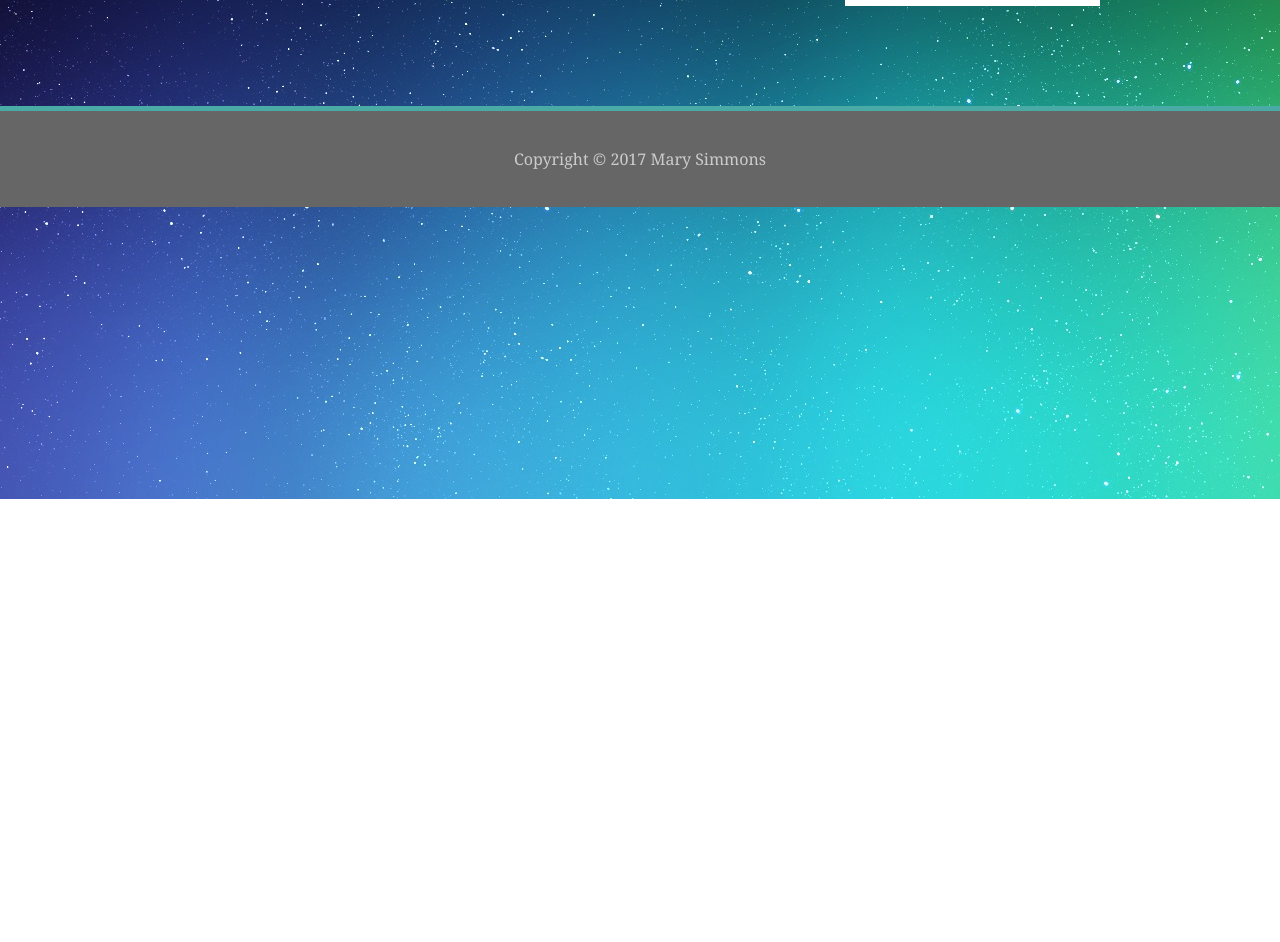
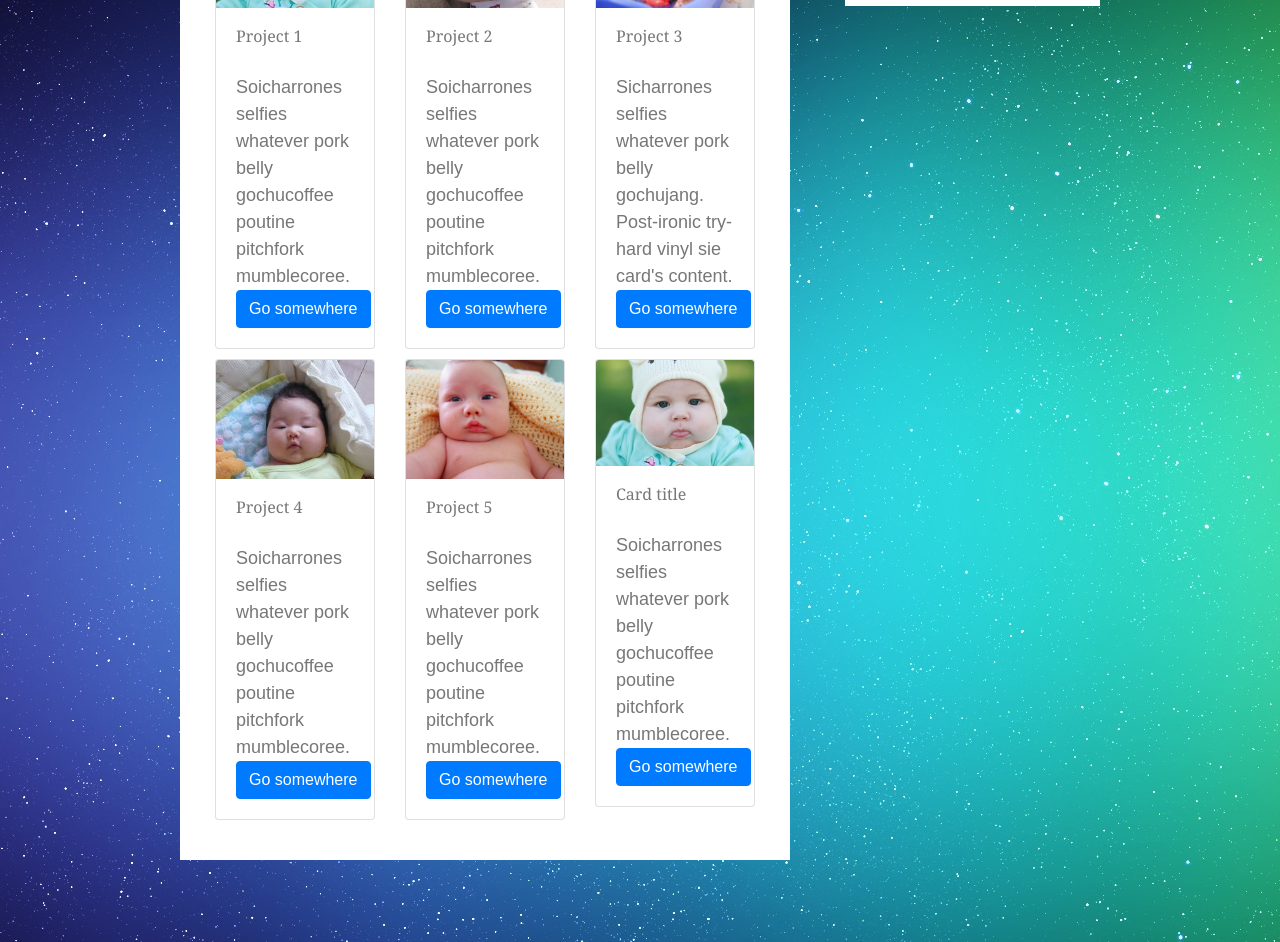
Before and after one commit to mksimmons89/Bootstrap-Portfolio, a plain HTML site: page HW-portfolio.html in a window 1280 px wide. Shown: the part 301-1243 px from the top of the page. Before the commit the page ends 800 px from the top, so only its background shows below. Drawn offline with nearby package versions, Linux system fonts and the light colour scheme.

Commit message:
2nd commit

```diff
--- a/HW-portfolio.html
+++ b/HW-portfolio.html
@@ -54,21 +54,88 @@
 			<section id="part1">
 				<h2>Portfolio</h2>
 
-				put boxes here
-				<!-- <p 	<div class="container clearfix">
-				<img id="profileimage" src="assets/headshot.png" width="100px" alt="mary">
-				My position as executive assistant involves consistent contact and collaboration with everyone in the company, often times the President, to accomplish office and offsite initiatives that our managers and president envision. I was solely responsible for updating the old WSSI website using code-based software, and worked with a small team of marketing professionals within the company to develop and launch the new website with a more user-friendly platform, and currently maintain several features of this new website. I also assist the Market Manager with RFP/RFQ responses by maintaining precise and professional communication with Prime Contractors and Subcontractors, and providing them with accurate and detailed information as requested for proposals.
 
-				<br><br>
-				In addition to this specific experience, my general experience includes years of interpersonal and fast-paced multitasking skills in the fine dining industry. I also learned the ins and outs of running an environmentally-conscious organic home goods business during my internship at college.
-				I believe that my business internship, hospitality experience, and the countless skills I acquired as a marketing assistant have greatly contributed to my ability to work in a fast-paced environment, learn new information and skills quickly and easily, and see and understand the big picture of any industry.
-				My technical skills include proficiency in: Microsoft Office Suite (Word, Outlook, Excel, Powerpoint), Adobe Acrobat, Adobe PhotoShop, Adobe Dreamweaver CC, Constant Contact, and SquareSpace and Cosential.</p> -->
-			</section>
-			</div>
-		</div>
+
+<!-- Boxy boostrap begins -->
+				<div class="container" id="portfolioblocks">
+				  <div class="row" id="row1">
+				    <div class="col-sm">
+																	<div class="card" style="width: 10rem;">
+											<img class="card-img-top" src="assets/chub1.jpg" alt="Card image cap">
+											<div class="card-body">
+												<h4 class="card-title">Project 1</h4>
+												<p class="card-text">Soicharrones selfies whatever pork belly gochucoffee poutine pitchfork mumblecoree.</p>
+												<a href="#" class="btn btn-primary">Go somewhere</a>
+											</div>
+										</div>
+				    </div>
+				    <div class="col-sm">
+																	<div class="card" style="width: 10rem;">
+											<img class="card-img-top" src="assets/chub2.jpg" alt="Card image cap">
+											<div class="card-body">
+												<h4 class="card-title">Project 2</h4>
+												<p class="card-text">Soicharrones selfies whatever pork belly gochucoffee poutine pitchfork mumblecoree.</p>
+												<a href="#" class="btn btn-primary">Go somewhere</a>
+											</div>
+										</div>
+				    </div>
+				    <div class="col-sm">
+																	<div class="card" style="width: 10rem;">
+											<img class="card-img-top" src="assets/chub3.jpg" alt="Card image cap">
+											<div class="card-body">
+												<h4 class="card-title">Project 3</h4>
+												<p class="card-text">Sicharrones selfies whatever pork belly gochujang. Post-ironic try-hard vinyl sie card's content.</p>
+												<a href="#" class="btn btn-primary">Go somewhere</a>
+											</div>
+										</div>
+				    </div>
+				  </div>
+					<div class="row" id="row2">
+				    <div class="col-sm">
+																	<div class="card" style="width: 10rem;">
+										  <img class="card-img-top" src="assets/chub4.jpeg" alt="Card image cap">
+										  <div class="card-body">
+										    <h4 class="card-title">Project 4</h4>
+										    <p class="card-text">Soicharrones selfies whatever pork belly gochucoffee poutine pitchfork mumblecoree.</p>
+										    <a href="#" class="btn btn-primary">Go somewhere</a>
+										  </div>
+										</div>
+				    </div>
+				    <div class="col-sm">
+																	<div class="card" style="width: 10rem;">
+										  <img class="card-img-top" src="assets/chub5.JPG" alt="Card image cap">
+										  <div class="card-body">
+										    <h4 class="card-title">Project 5</h4>
+										    <p class="card-text">Soicharrones selfies whatever pork belly gochucoffee poutine pitchfork mumblecoree.</p>
+										    <a href="#" class="btn btn-primary">Go somewhere</a>
+										  </div>
+										</div>
+				    </div>
+				    <div class="col-sm">
+																	<div class="card" style="width: 10rem;">
+										  <img class="card-img-top" src="assets/chub1.jpg" alt="Card image cap">
+										  <div class="card-body">
+										    <h4 class="card-title">Card title</h4>
+										    <p class="card-text">Soicharrones selfies whatever pork belly gochucoffee poutine pitchfork mumblecoree.</p>
+										    <a href="#" class="btn btn-primary">Go somewhere</a>
+										  </div>
+										</div>
+				    </div>
+				  </div>
+
+				</div>
+
+<!-- Boxy boostrap ends -->
+
+
+
+<!-- Connect with me (entire div) -->
+</section>
+</div>
+</div>
+
 		<div class="col-md-3 col-offset-md-3"><aside>
 			<h3>Connect with Me</h3>
-
 				<!-- "Connect with me" buttons alligned in bootstrap -->
 			  	<div class="row">
 						<div class="col-sm">
--- a/assets/HW-style.css
+++ b/assets/HW-style.css
@@ -34,16 +34,16 @@ h1 {
   position: static;
 }
 
-.navbar-brand,
+/*.navbar-brand,
 .nav-link,
 .navbar,
 .navbar-expand-lg,
 .navbar-dark,
-.bg-dark .fixed-top {
+.bg-dark, .fixed-top {
   background-color: #2e0e4b;
   text-align: center;
   color: white;
-  font-family: "Georgia", Times, Times New Roman, serif;
+  font-family: "Georgia", Times, Times New Roman, serif;*/
 }
 
 button {
@@ -160,3 +160,17 @@ footer {
 .headerrow {
   /*margin-top: 20px;*/
 }
+
+.space{
+  margin: 10px;
+}
+
+#portfolioblocks{
+  margin: 20px 0 20px 0;
+}
+
+
+#row1, #row2, #row3{
+  margin-top: 10px;
+  margin-bottom: 10px;
+}
```
Also changed, not shown: HW-Index.html (+7 -5 lines), assets/chub1.jpg (added), assets/chub2.jpg (added), assets/chub3.jpg (added), assets/chub4.jpeg (added), assets/chub5.JPG (added), assets/chub6.jpg (added), 1 other file.
